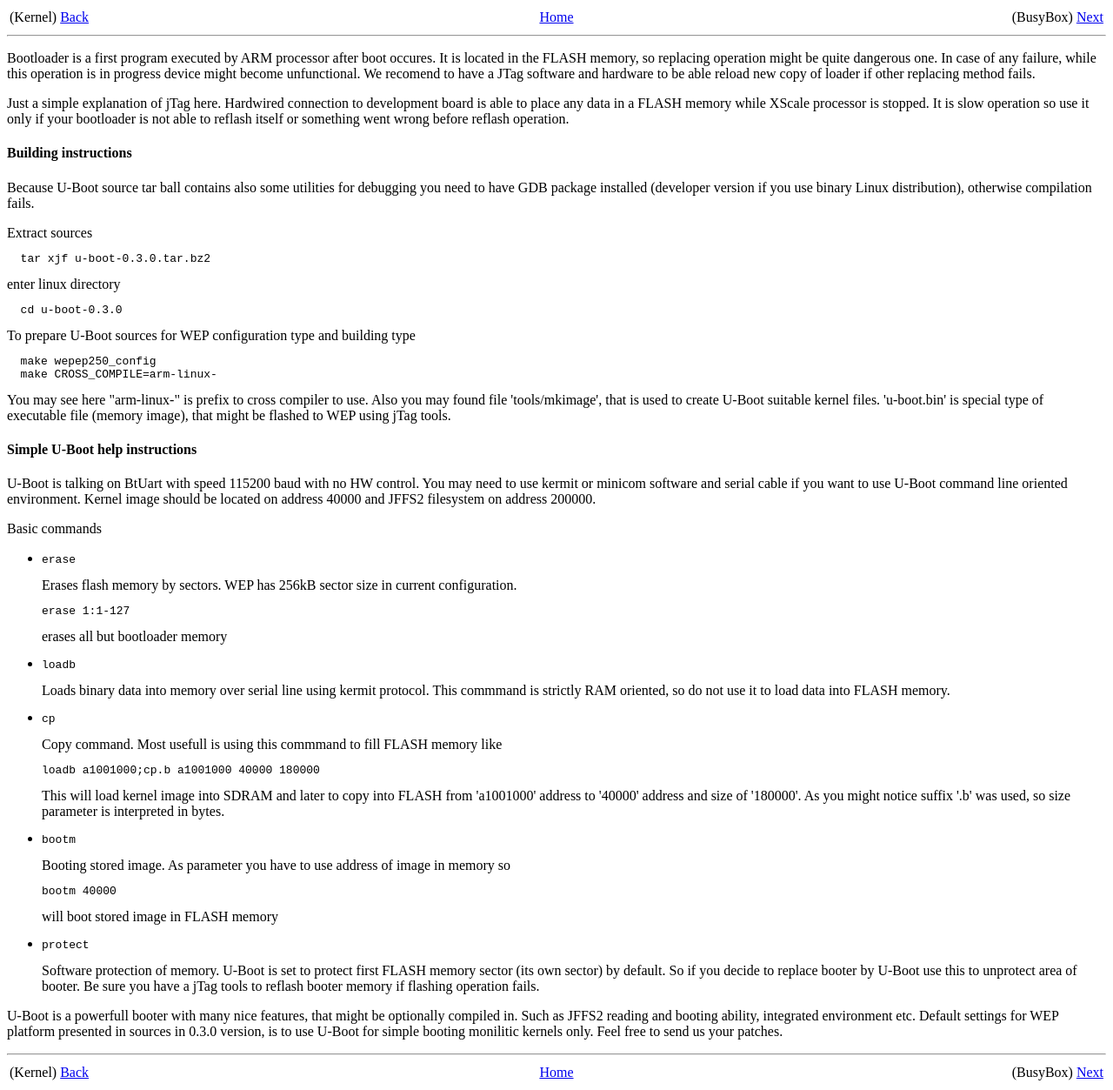
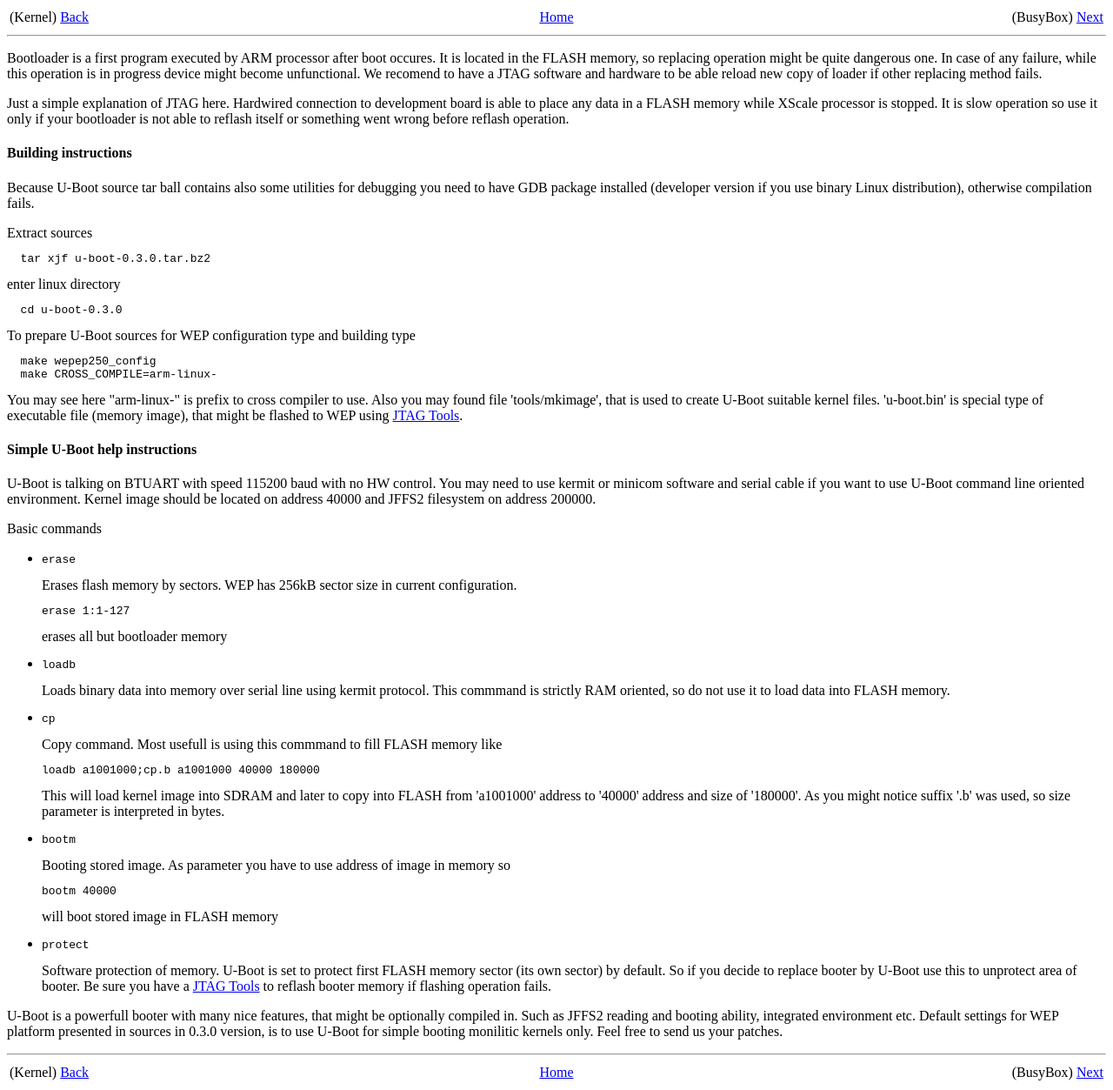
Before and after one commit to BackupTheBerlios/wep-linux, a plain HTML site: page website/uboot.html in a window 1280 px wide. Shown: the whole page at 87% size. Drawn offline with Linux system fonts and the light colour scheme.

Commit message:
Fixed JTAG and BTUART acronyms. Added link to JTAG Tools.

```diff
--- a/website/uboot.html
+++ b/website/uboot.html
@@ -16,10 +16,10 @@
 occures. It is located in the FLASH memory, so replacing operation might
 be quite dangerous one. In case of any failure, while this operation
 is in progress device might become unfunctional. We recomend to have
-a JTag software and hardware to be able reload new copy of loader if
+a JTAG software and hardware to be able reload new copy of loader if
 other replacing method fails.
 </p>
-<p>Just a simple explanation of jTag here. Hardwired connection to
+<p>Just a simple explanation of JTAG here. Hardwired connection to
 development board is able to place any data in a FLASH memory while
 XScale processor is stopped. It is slow operation so use it only
 if your bootloader is not able to reflash itself or something went
@@ -46,9 +46,9 @@ To prepare U-Boot sources for WEP configuration type and building type
 You may see here "arm-linux-" is prefix to cross compiler to use. Also
 you may found file 'tools/mkimage', that is used to create U-Boot suitable
 kernel files. 'u-boot.bin' is special type of executable file (memory image),
-that might be flashed to WEP using jTag tools.
+that might be flashed to WEP using <a href="http://openwince.sourceforge.net/jtag/">JTAG Tools</a>.
 <h4>Simple U-Boot help instructions</h4>
-<p>U-Boot is talking on BtUart with speed 115200 baud with no HW control. You may need
+<p>U-Boot is talking on BTUART with speed 115200 baud with no HW control. You may need
 to use kermit or minicom software and serial cable if you want to use U-Boot
 command line oriented environment. Kernel image should be located on address
 40000 and JFFS2 filesystem on address 200000.
@@ -67,7 +67,7 @@ As you might notice suffix '.b' was used, so size parameter is interpreted in by
 in memory so<pre>bootm 40000</pre> will boot stored image in FLASH memory</li>
 <li><pre>protect</pre>Software protection of memory. U-Boot is set to protect first
 FLASH memory sector (its own sector) by default. So if you decide to replace booter
-by U-Boot use this to unprotect area of booter. Be sure you have a jTag tools to reflash
+by U-Boot use this to unprotect area of booter. Be sure you have a <a href="http://openwince.sourceforge.net/jtag">JTAG Tools</a> to reflash
 booter memory if flashing operation fails.</li>
 </ul>
 <p>U-Boot is a powerfull booter with many nice features, that might be optionally compiled in.
```
